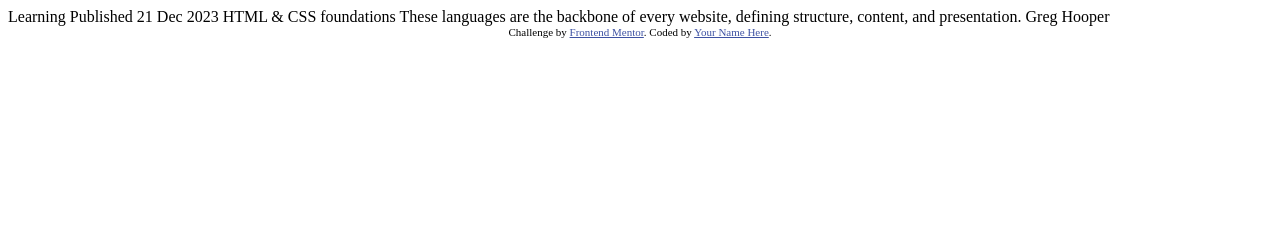
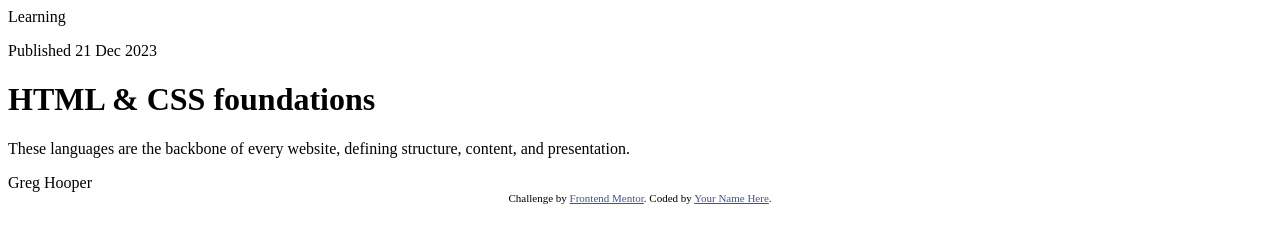
Before and after one commit to txubi/FEM-BlogCard, a plain HTML site: page index.html in a window 1280 px wide. Drawn offline with Linux system fonts and the light colour scheme.

Commit message:
write semsntic markup

```diff
--- a/index.html
+++ b/index.html
@@ -25,9 +25,16 @@
     </style>
   </head>
   <body>
-    Learning Published 21 Dec 2023 HTML & CSS foundations These languages are
-    the backbone of every website, defining structure, content, and
-    presentation. Greg Hooper
+    <main>
+      <span class="pill">Learning</span>
+      <p class="publish-date">Published <date>21 Dec 2023</date></p>
+      <h1>HTML & CSS foundations</h1>
+      <p class="body-text">
+        These languages are the backbone of every website, defining structure,
+        content, and presentation.
+      </p>
+      <span class="author"> Greg Hooper</span>
+    </main>
 
     <footer class="attribution">
       Challenge by
```
